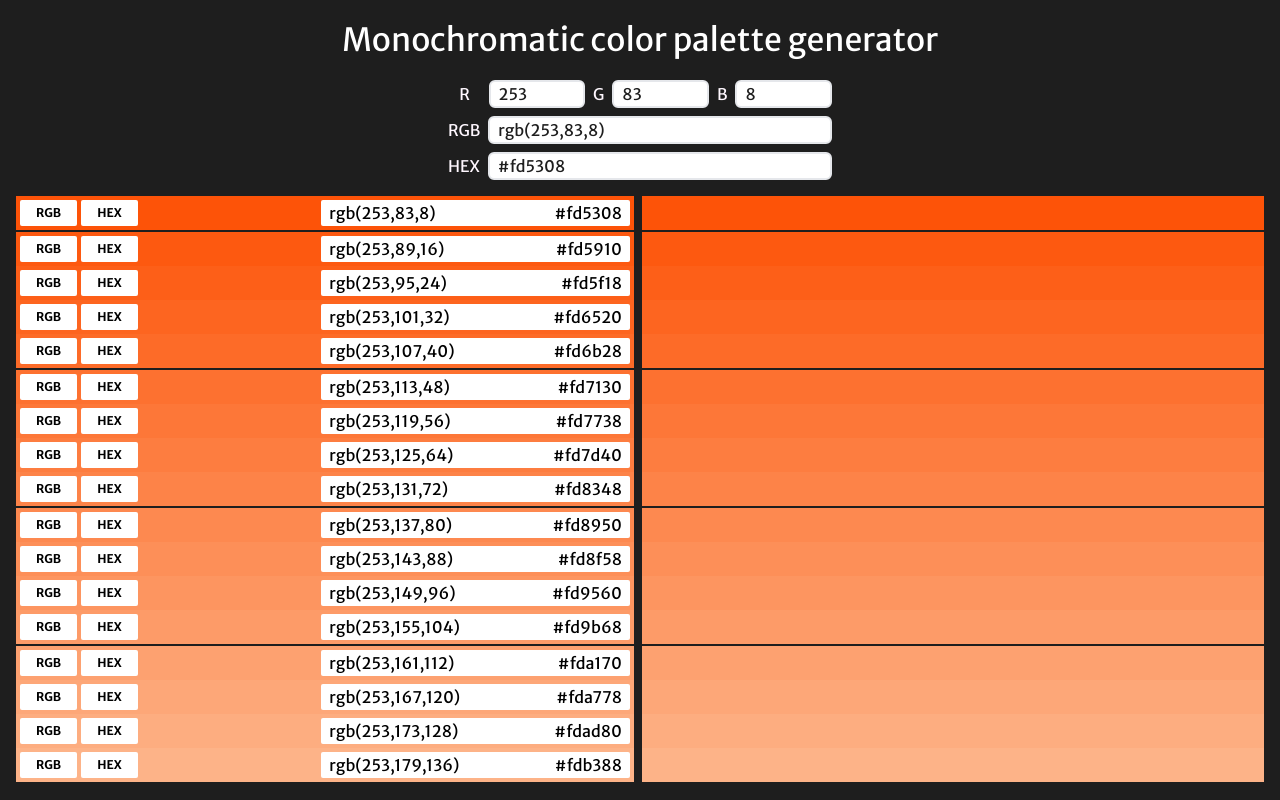
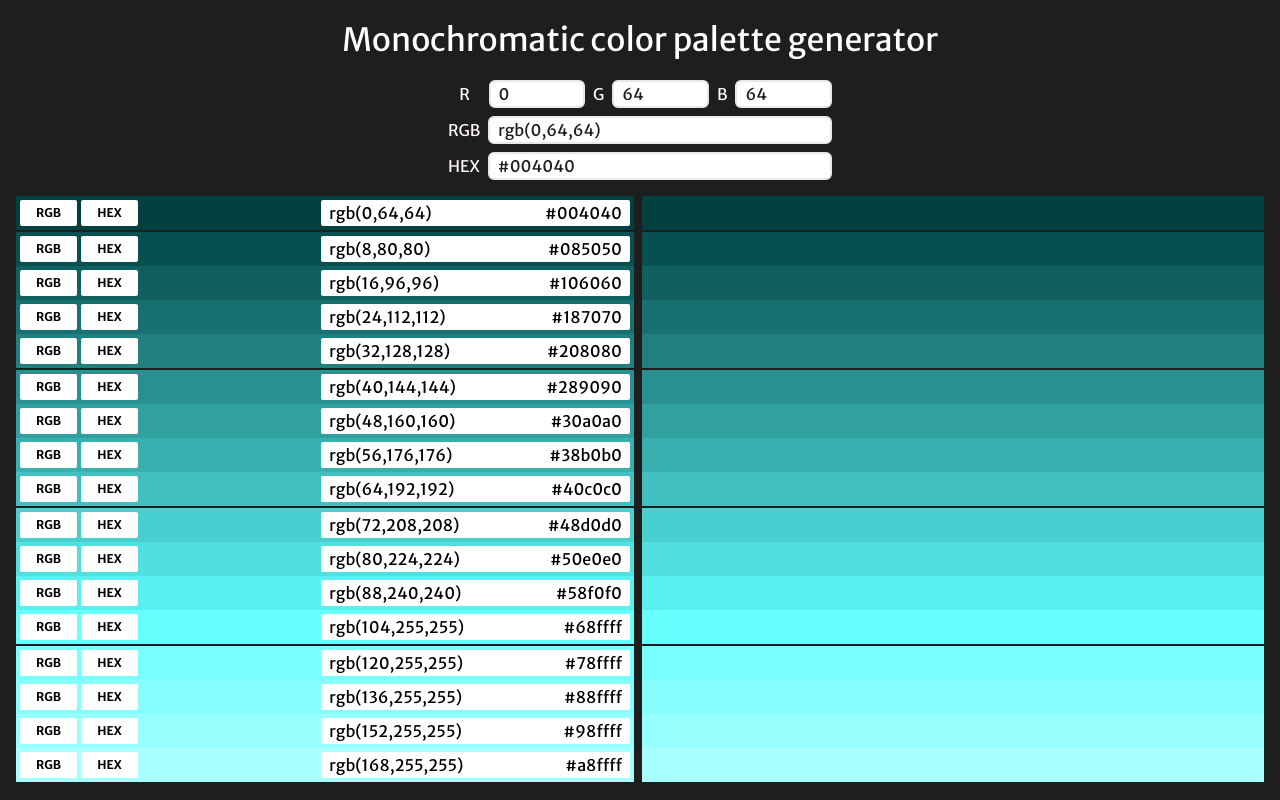
Before and after one commit to Dangoxy/MonochromaticPaletteGenerator, a Vue app: page / in a window 1280 px wide. Built offline with nearby package versions, Linux system fonts and the light colour scheme.

Commit message:
Changed Initial color

```diff
--- a/src/views/Homepage.vue
+++ b/src/views/Homepage.vue
@@ -91,7 +91,7 @@
 <script setup>
 import { reactive, watch } from 'vue';
 
-    let rgb = reactive({r:253,g:83,b:8})
+    let rgb = reactive({r:0,g:64,b:64})
     let rgbAll = reactive({rgb:`rgb(${rgb.r},${rgb.g},${rgb.b})`,hex:rgbToHex(rgb.r,rgb.g,rgb.b)})
     let lastCopiedColor = reactive({copied: ""})
 
```
